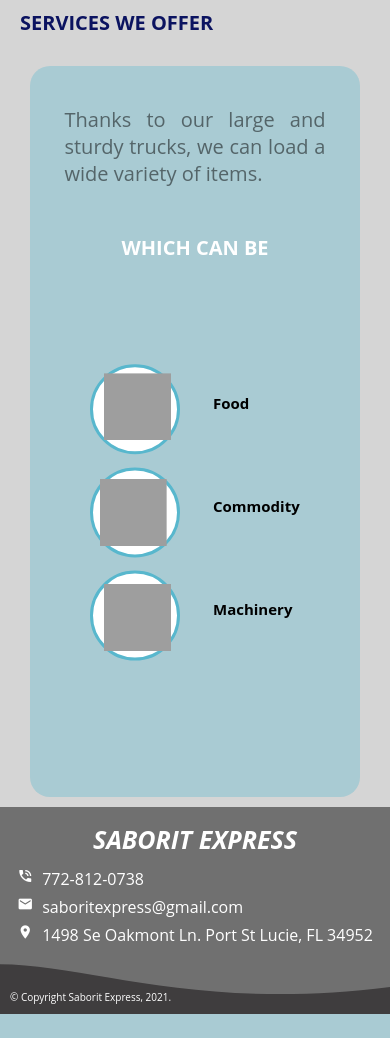
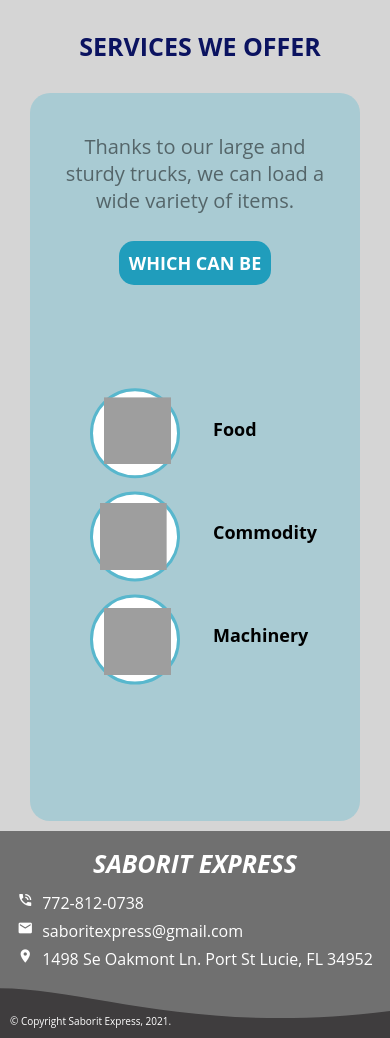
Before and after one commit to JCBallen/Saborit, a PHP site: page / in a window 390 px wide. Shown: the part 478-1516 px from the top of the page. Before the commit the page ends 1492 px from the top, so only its background shows below. Run offline with PHP 8.4, Linux system fonts and the light colour scheme; grey boxes are pictures that could not be loaded.

Commit message:
Update design.css

```diff
--- a/design.css
+++ b/design.css
@@ -72,12 +72,11 @@ background-size: cover;                             /*Escala la imagen al mayor
 }
 
 .header-servicios{
-
+  text-align: center;
   text-transform: uppercase;
   color:#0b1360;
-  font-size: 40px;
-  padding-left: 50px;
-  padding-bottom: 40px;
+  font-size: 50px;
+  margin-bottom: 30px;
 
 }
 .main-box{
@@ -109,18 +108,19 @@ background-size: cover;                             /*Escala la imagen al mayor
   align-content: center;
   flex-direction: column;
   width: 50%;
-
-  font-size: 50px;
+  text-align: center;
+  font-size: 40px;
   color: rgba(0, 0, 0, 0.5);
 }
-.parrafo-cool1{                          /*estilizado WHICH CAN BE*/
+.parrafo-cool1{
+  background-color: #209dbc;                         /*estilizado WHICH CAN BE*/
   text-transform: uppercase;
   font-weight: bold;
   color:#ffffff;
   /* -webkit-column-break-after:always;                */
-  padding-left: 10%;
-
-
+  padding: 20px;
+  border-radius: 15px;
+  margin: 0 auto;
 }
 
 .circulo{
@@ -163,7 +163,7 @@ background-size: cover;                             /*Escala la imagen al mayor
 }
 
 .circulo p{
-  font-size: 25px;
+  font-size: 30px;
   font-weight: bold;
   position: absolute;
   top:30%;
@@ -243,13 +243,14 @@ background-size: cover;                             /*Escala la imagen al mayor
 
   }
   .hero-text p{
-      font-size: 15px;
+      font-size: 25px;
   }
   .main-box{
       margin: 30px;
   }
   .caja1{
       display: flex;
+      justify-content: center;
       flex-direction: column;
       align-items: center;
       padding: 30px 10px;
@@ -259,26 +260,27 @@ background-size: cover;                             /*Escala la imagen al mayor
       /* width: 90%; */
 
   }
+
   .parrafo-cool1{
-    margin: auto;
-    margin-top: 20px;
-    padding: 0px;
-  }
-
+    font-size: 25px;
+  }
 
   .header-servicios{
+      font-size: 35px;
+  }
+  .texto1-caja1{
+      justify-content: center;
       font-size: 25px;
-      padding-bottom: 30px;
-  }
-  .texto1-caja1{
-
-      justify-content: center;
-      font-size: 20px;
-      margin-top:20px;
+      margin-top:10px;
       text-align: justify;
       width: 90%;
 
   }
+
+  .texto1-caja1 p{
+    text-align: center;
+  }
+
   .imagenes-caja{
       transform: scale(0.7);
       align-items: center;
@@ -325,7 +327,7 @@ background-size: cover;                             /*Escala la imagen al mayor
       border-radius: 20px;
   }
   .header-servicios{
-      font-size: 20px;
+      font-size: 25px;
       padding-left: 10px;
   }
   .texto1-caja1{
@@ -337,6 +339,12 @@ background-size: cover;                             /*Escala la imagen al mayor
       width: 90%;
 
   }
+
+  .parrafo-cool1{
+    font-size: 18px;
+    padding: 10px;
+  }
+
   .imagenes-caja{
       transform: scale(0.6);
       margin-left: -120px;
```
Also changed, not shown: other parts of design.css (+30 -12 lines).
